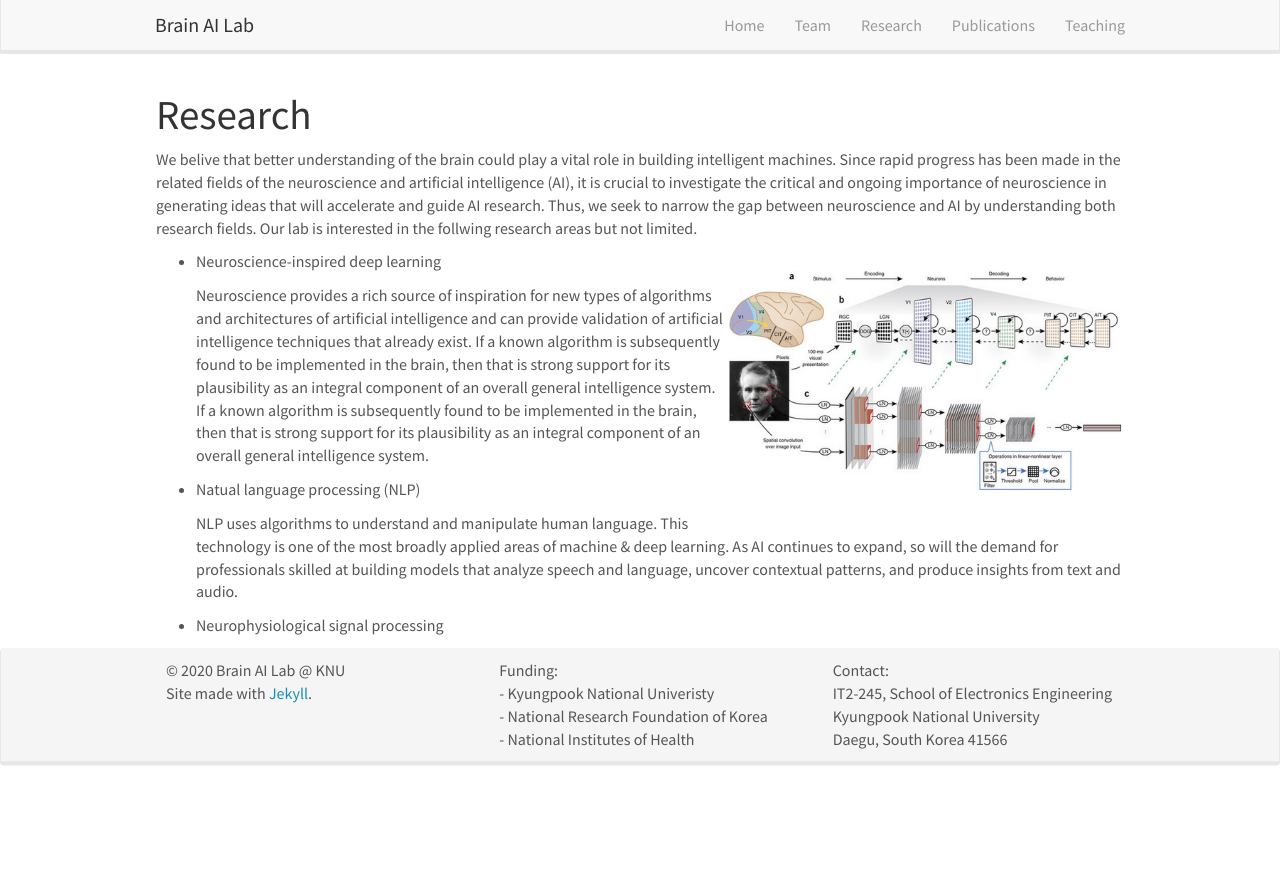
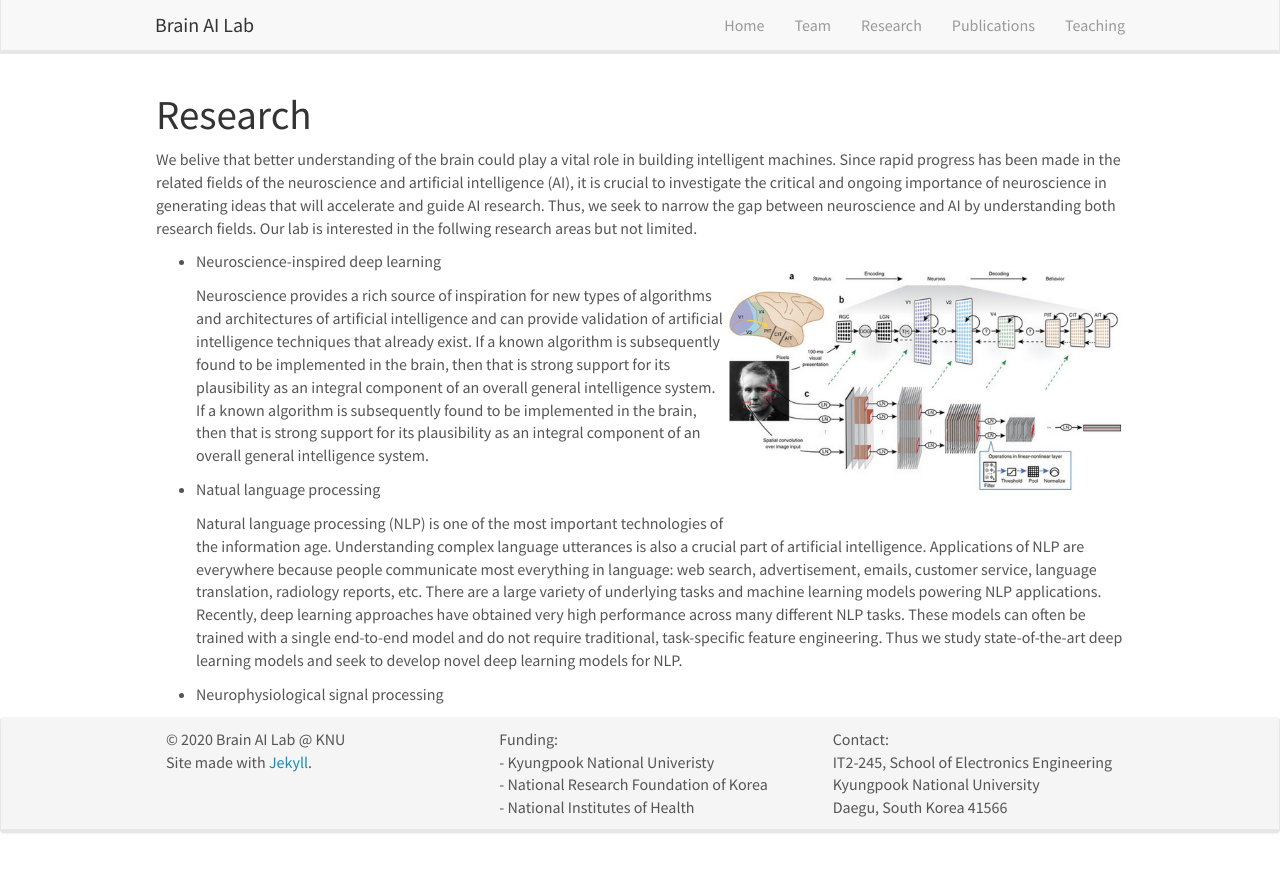
Before and after one commit to KNU-BrainAI/knu-brainai.github.io, a Jekyll site: the page built from _pages/research.md, in a window 1280 px wide. Shown: the top 872 px of the page. Built offline with Jekyll 4.4.1, drawn with Linux system fonts in a browser that asks for light colours; nearby versions of some CDN libraries.

Commit message:
Update research.md

```diff
--- a/_pages/research.md
+++ b/_pages/research.md
@@ -14,8 +14,8 @@ We belive that better understanding of the brain could play a vital role in buil
 
   Neuroscience provides a rich source of inspiration for new types of algorithms and architectures of artificial intelligence and can provide validation of   artificial intelligence techniques that already exist. If a known algorithm is subsequently found to be implemented in the brain, then that is strong support for its plausibility as an integral component of an overall general intelligence system. If a known algorithm is subsequently found to be implemented in the brain, then that is strong support for its plausibility as an integral component of an overall general intelligence system.
 
-- Natual language processing (NLP)
+- Natual language processing
 
-  NLP uses algorithms to understand and manipulate human language. This technology is one of the most broadly applied areas of machine & deep learning. As AI continues to expand, so will the demand for professionals skilled at building models that analyze speech and language, uncover contextual patterns, and produce insights from text and audio.
+  Natural language processing (NLP) is one of the most important technologies of the information age. Understanding complex language utterances is also a crucial part of artificial intelligence. Applications of NLP are everywhere because people communicate most everything in language: web search, advertisement, emails, customer service, language translation, radiology reports, etc. There are a large variety of underlying tasks and machine learning models powering NLP applications. Recently, deep learning approaches have obtained very high performance across many different NLP tasks. These models can often be trained with a single end-to-end model and do not require traditional, task-specific feature engineering. Thus we study state-of-the-art deep learning models and seek to develop novel deep learning models for NLP.
 
  - Neurophysiological signal processing
```
